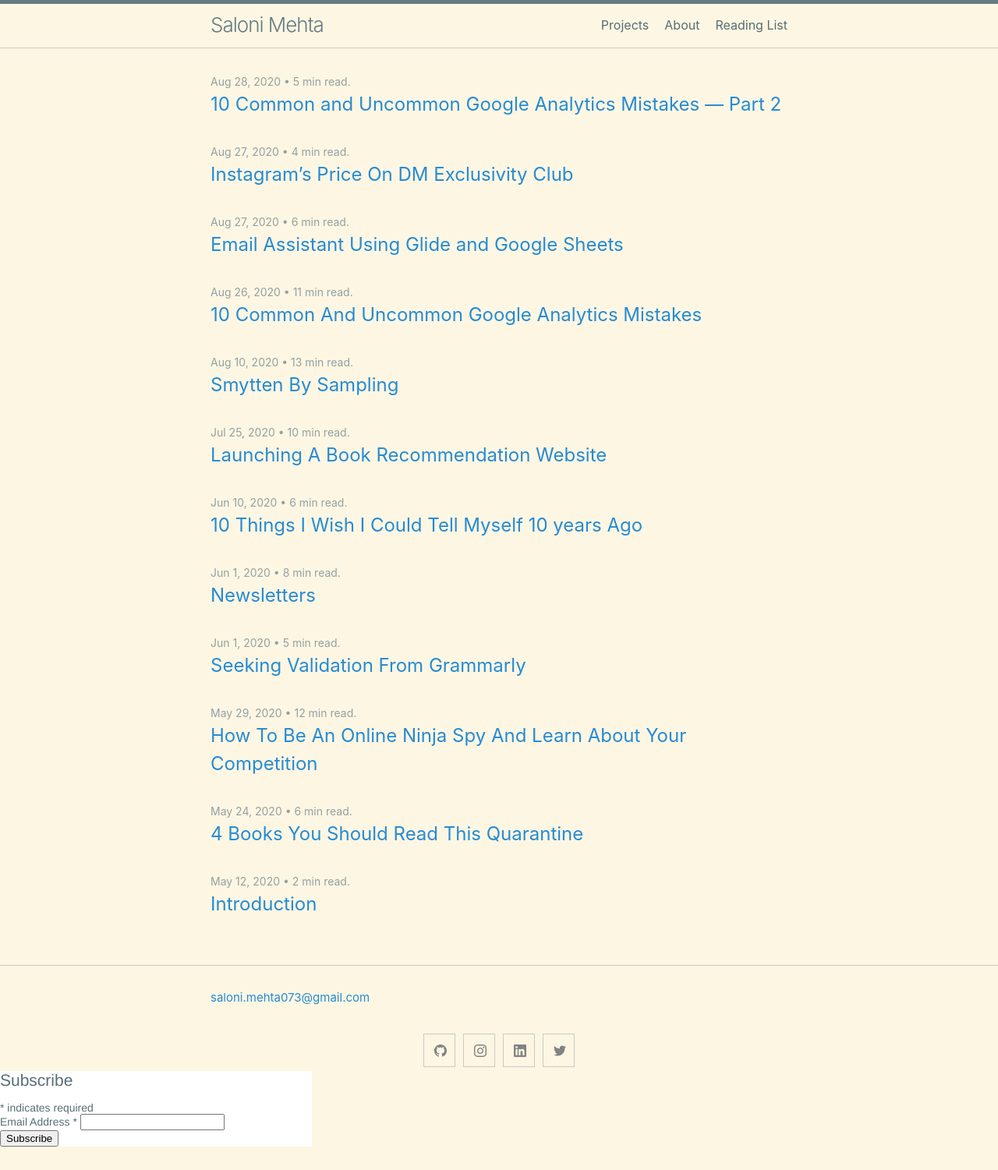
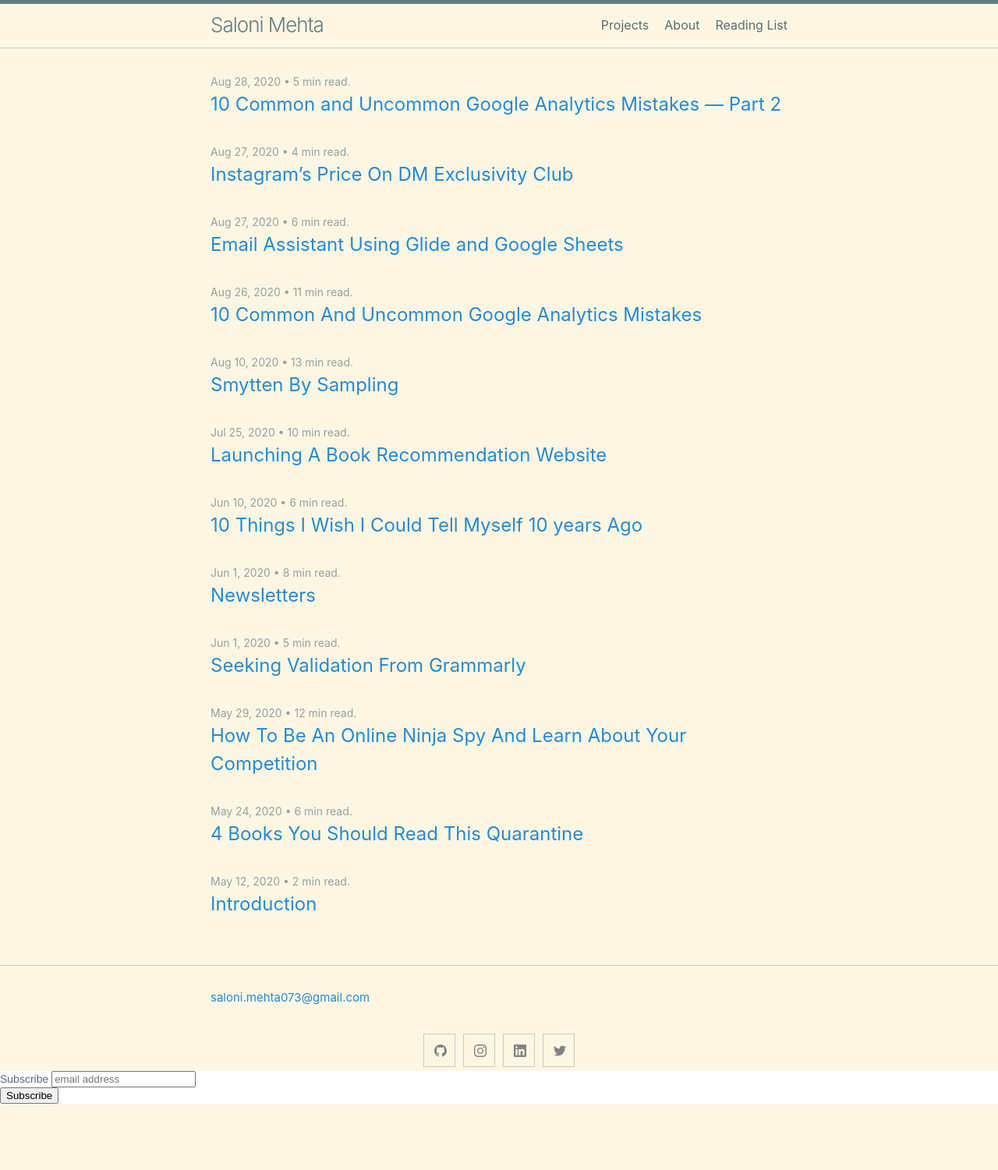
Before and after one commit to salonimehta073/mydoctheme, a Jekyll site: the page built from index.markdown, in a window 1280 px wide. Shown: the whole page at 78% size. Built offline with Jekyll 4.4.1, drawn with Linux system fonts in a browser that asks for light colours; comment, search, counter and statistics services are not loaded; after the commit the page ends 1446 px from its top, so only the background shows below that.

Commit message:
Update footer.html

```diff
--- a/_includes/footer.html
+++ b/_includes/footer.html
@@ -29,35 +29,24 @@
 
   </div>
 
-   <!-- Begin Mailchimp Signup Form -->
-<link href="//cdn-images.mailchimp.com/embedcode/classic-10_7.css" rel="stylesheet" type="text/css">
+ <!-- Begin Mailchimp Signup Form -->
+<link href="//cdn-images.mailchimp.com/embedcode/horizontal-slim-10_7.css" rel="stylesheet" type="text/css">
 <style type="text/css">
-	#mc_embed_signup{background:#fff; clear:right; font:14px Helvetica,Arial,sans-serif;  width:400px;}
+	#mc_embed_signup{background:#fff; clear:left; font:14px Helvetica,Arial,sans-serif; width:100%;}
 	/* Add your own Mailchimp form style overrides in your site stylesheet or in this style block.
 	   We recommend moving this block and the preceding CSS link to the HEAD of your HTML file. */
 </style>
 <div id="mc_embed_signup">
 <form action="https://xyz.us17.list-manage.com/subscribe/post?u=1a6b50a9df53ba0c3a579851b&amp;id=2da3cff134" method="post" id="mc-embedded-subscribe-form" name="mc-embedded-subscribe-form" class="validate" target="_blank" novalidate>
     <div id="mc_embed_signup_scroll">
-	<h2>Subscribe</h2>
-<div class="indicates-required"><span class="asterisk">*</span> indicates required</div>
-<div class="mc-field-group">
-	<label for="mce-EMAIL">Email Address  <span class="asterisk">*</span>
-</label>
-	<input type="email" value="" name="EMAIL" class="required email" id="mce-EMAIL">
-</div>
-	<div id="mce-responses" class="clear">
-		<div class="response" id="mce-error-response" style="display:none"></div>
-		<div class="response" id="mce-success-response" style="display:none"></div>
-	</div>    <!-- real people should not fill this in and expect good things - do not remove this or risk form bot signups-->
+	<label for="mce-EMAIL">Subscribe</label>
+	<input type="email" value="" name="EMAIL" class="email" id="mce-EMAIL" placeholder="email address" required>
+    <!-- real people should not fill this in and expect good things - do not remove this or risk form bot signups-->
     <div style="position: absolute; left: -5000px;" aria-hidden="true"><input type="text" name="b_1a6b50a9df53ba0c3a579851b_2da3cff134" tabindex="-1" value=""></div>
     <div class="clear"><input type="submit" value="Subscribe" name="subscribe" id="mc-embedded-subscribe" class="button"></div>
     </div>
 </form>
 </div>
-<script type='text/javascript' src='//s3.amazonaws.com/downloads.mailchimp.com/js/mc-validate.js'></script><script type='text/javascript'>(function($) {window.fnames = new Array(); window.ftypes = new Array();fnames[0]='EMAIL';ftypes[0]='email';fnames[1]='FNAME';ftypes[1]='text';fnames[2]='LNAME';ftypes[2]='text';fnames[3]='ADDRESS';ftypes[3]='address';fnames[4]='PHONE';ftypes[4]='phone';fnames[5]='BIRTHDAY';ftypes[5]='birthday';}(jQuery));var $mcj = jQuery.noConflict(true);</script>
+
 <!--End mc_embed_signup-->
-
-</div>
-
 </footer>
```
